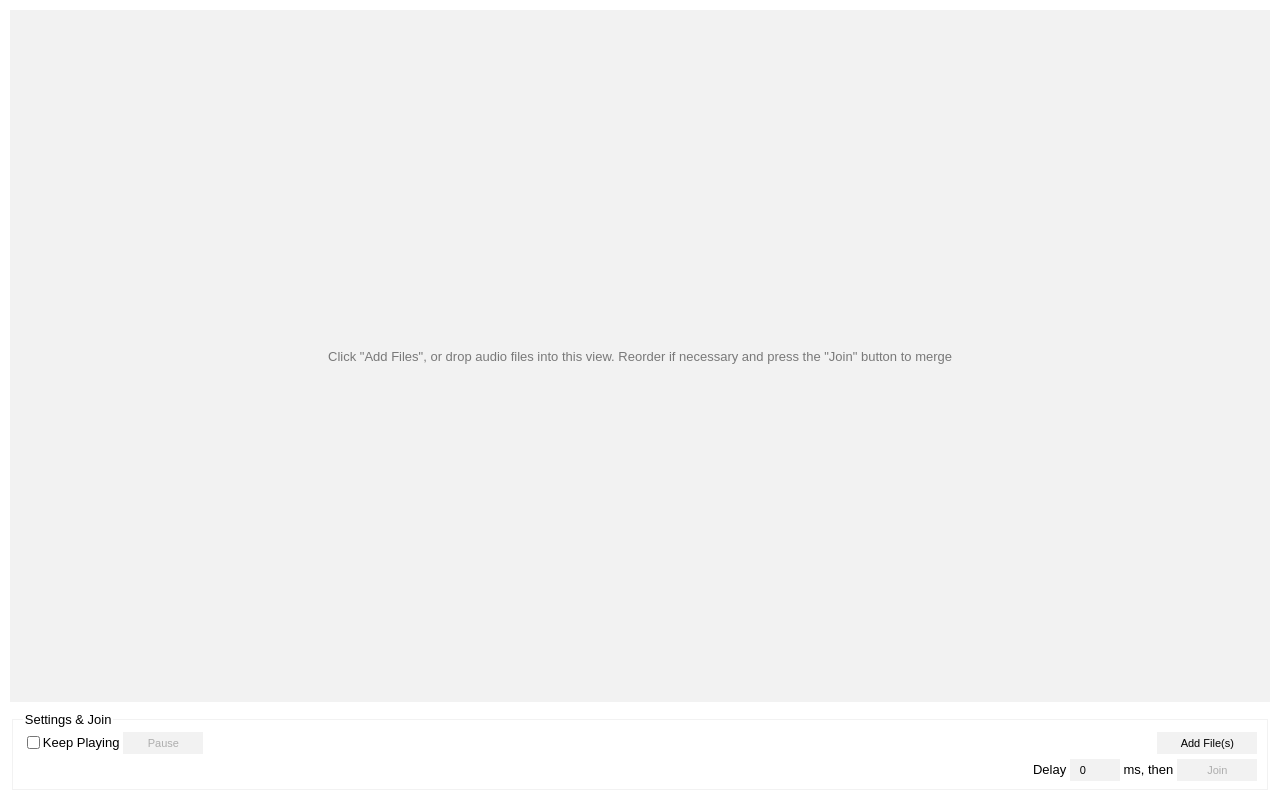
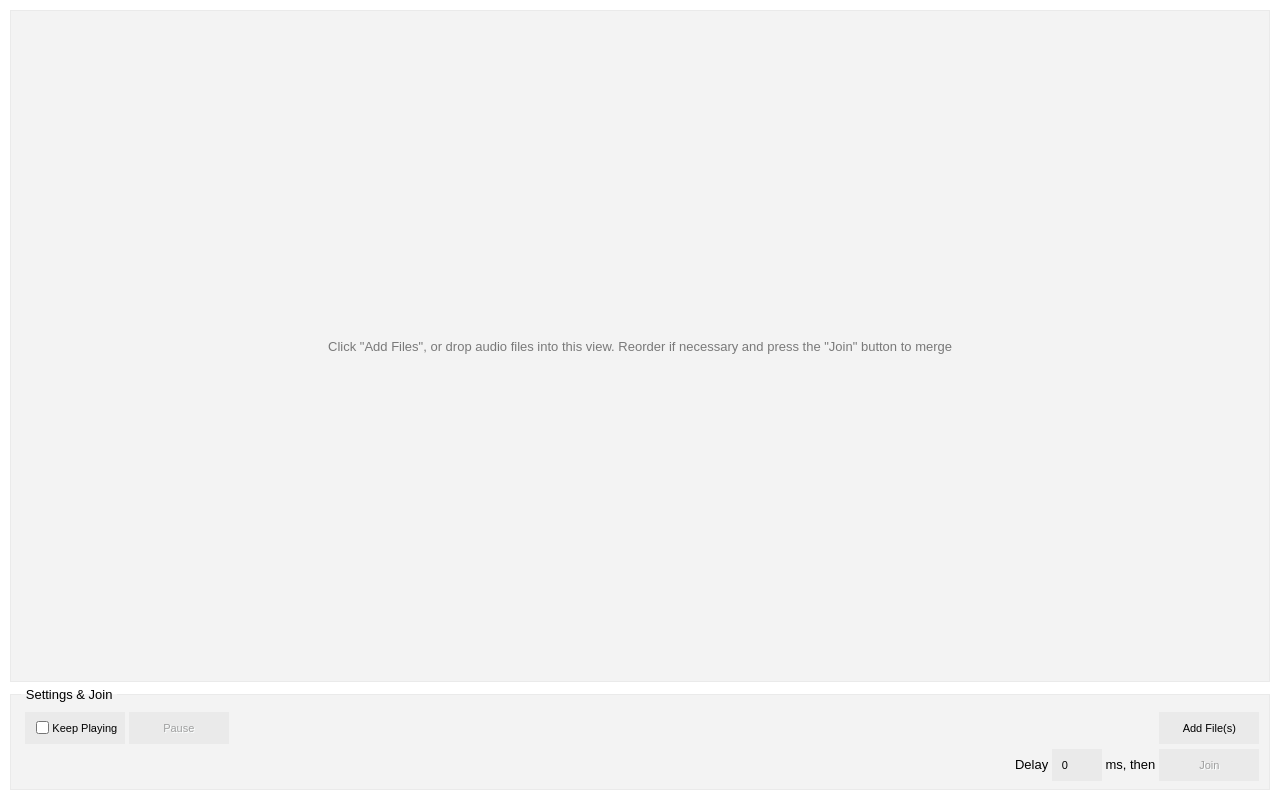
Before and after one commit to brian-girko/audio-joiner, a browser extension: page data/window/index.html in a window 1280 px wide. Drawn offline with Linux system fonts and the light colour scheme.

Commit message:
version 0.1.2

```diff
--- a/background.js
+++ b/background.js
@@ -6,7 +6,6 @@ chrome.browserAction.onClicked.addListener(() => chrome.storage.local.get({
   left: screen.availLeft + Math.round((screen.availWidth - 700) / 2),
   top: screen.availTop + Math.round((screen.availHeight - 500) / 2)
 }, prefs => {
-  console.log(prefs);
   chrome.windows.create({
     url: 'data/window/index.html',
     width: prefs.width,
--- a/data/window/index.css
+++ b/data/window/index.css
@@ -1,34 +1,41 @@
 :root {
-  --bg-dark: rgba(0, 0, 0, 0.05);
+  --bg-dark: #f3f3f3;
+  --bg-darker: #eaeaea;
   --fg-dark: rgba(0, 0, 0, 0.5);
 }
 body {
   display: flex;
   flex-direction: column;
   font-size: 13px;
-  font-family: Arial,"Helvetica Neue",Helvetica,sans-serif;
+  font-family: Arial, "Helvetica Neue", Helvetica, sans-serif;
   height: calc(100vh - 20px);
   margin: 10px;
 }
 .button,
 input[type=button] {
   cursor: pointer;
-  padding: 5px 10px;
-  background-color: var(--bg-dark);
+  display: inline-flex;
+  height: 32px;
+  background-color: var(--bg-darker);
   border: none;
-  min-width: 80px;
+  outline: none;
+  min-width: 100px;
   font-size: 11px;
   margin-left: 4px;
   text-align: center;
   justify-content: center;
 }
+input[type=button]:disabled {
+  color: #a0a0a0;
+  text-shadow: 1px 1px #fcffff;
+}
 input[type=number] {
   width: 30px;
-  background-color: var(--bg-dark);
+  background-color: var(--bg-darker);
   border: none;
   outline: none;
   font-size: 11px;
-  padding: 5px 10px;
+  padding: 10px;
 }
 input[type=file] {
   display: none;
@@ -42,13 +49,19 @@ audio {
   height: 30px;
   outline: none;
 }
+#entries-container {
+  display: flex;
+  flex: 1;
+  height: 64px;
+  border: solid 1px var(--bg-darker);
+}
 #entries {
   display: flex;
   flex-direction: column;
   align-items: flex-start;
-  height: 64px;
   flex: 1;
   overflow: auto;
+  height: 100%;
 }
 
 #entries:empty {
@@ -60,12 +73,13 @@ audio {
   content: 'Click "Add Files", or drop audio files into this view. Reorder if necessary and press the "Join" button to merge';
   text-align: center;
   color: var(--fg-dark);
+  padding: 10px;
 }
 
 .entry {
   display: grid;
   column-gap: 5px;
-  grid-template-columns: 20px auto min-content 20px;
+  grid-template-columns: 20px 1fr minmax(min-content, 80px) 20px;
   grid-template-rows: auto;
   grid-template-areas:
     "drag name audio close"
@@ -82,21 +96,21 @@ audio {
   grid-area: drag;
   user-select: none;
 }
-.entry>:nth-child(2),
-.entry>:nth-child(3) {
+.entry > :nth-child(2),
+.entry > :nth-child(3) {
   display: flex;
   align-items: center;
 }
-.entry>:nth-child(2) {
+.entry > :nth-child(2) {
   grid-area: name;
-  overflow: hidden
+  overflow: hidden;
 }
-.entry>:nth-child(2) [data-id="name"] {
+.entry > :nth-child(2) [data-id="name"] {
   text-overflow: ellipsis;
   overflow: hidden;
   padding: 5px 0;
 }
-.entry>:nth-child(3) {
+.entry > :nth-child(3) {
   grid-area: audio;
   display: flex;
   justify-content: flex-end;
@@ -114,33 +128,43 @@ audio {
 .entry [data-id="msg"]:not(:empty) ~ [data-id="name"] {
   display: none;
 }
-@media screen and (max-width: 600px)  {
+@media screen and (max-width: 600px) {
   .entry {
     grid-template-areas:
       "drag name name close"
       "drag audio audio close";
+  }
+  audio {
+    width: 100%;
+  }
+  #pause {
+    display: none;
   }
 }
 .entry.disabled {
   opacity: 0.8;
 }
 .entry [data-id="warning"] {
-  color: #ff3333;
+  color: #f33;
 }
 
 fieldset {
   min-width: 100px;
-  margin-top: 10px;
   white-space: nowrap;
-  border: solid 1px var(--bg-dark);
+  background-color: var(--bg-dark);
+  border: solid 1px var(--bg-darker);
+  margin: 0;
 }
 fieldset.hidden {
   display: none;
 }
-fieldset>div:first-of-type {
+fieldset > div:first-of-type {
   margin-bottom: 5px;
   display: flex;
   align-items: center;
+}
+legend {
+  padding: 5px;
 }
 
 .download {
@@ -153,7 +177,7 @@ fieldset>div:first-of-type {
 .download input {
   background: url(download.svg) no-repeat center center;
   border: none;
-  margin-left: 10px;
+  margin: 0 20px;
   cursor: pointer;
   outline: none;
 }
--- a/data/window/index.html
+++ b/data/window/index.html
@@ -12,7 +12,7 @@
       <span data-id="drag">⋮</span>
       <div>
         <span data-id="msg"></span>
-        <span data-id="name">this is filenamethis is filenamethis is filenamethis is filenamethis is filenamethis is filenamethis is filenamethis is filename</span>
+        <span data-id="name"></span>
       </div>
       <div>
         <span data-id="warning">This file-type is not supported</span>
@@ -20,18 +20,19 @@
       <span data-id="close" data-command="remove">×</span>
     </div>
   </template>
-  <div id="entries"></div>
-
+  <label id="entries-container">
+    <div id="entries"></div>
+  </label>
   <fieldset>
     <legend>Settings &amp; Join</legend>
     <div>
-      <label style="overflow: hidden">
+      <label style="overflow: hidden;" class="button">
         <input type="checkbox" id="loop">
         <span style="overflow: hidden; display: inline-block; text-overflow: ellipsis;">Keep Playing</span>
       </label>
       <input type="button" id="pause" value="Pause" data-command="pause" disabled="true">
       <span style="flex: 1"></span>
-      <label class="button"><input type="file" id="files" multiple accept="audio/*|video/*">Add File(s)</label>
+      <label class="button"><input type="file" id="files" multiple accept="audio/*,video/*">Add File(s)</label>
     </div>
     <div style="display: flex; align-items: center;">
       <div id="player"></div>
--- a/data/window/index.js
+++ b/data/window/index.js
@@ -16,6 +16,7 @@ document.addEventListener('DOMContentLoaded', () => {
       animation: 150
     });
   };
+  script.onerror = e => console.log(e, script.src);
   script.src = 'libs/Sortable.js';
   document.body.appendChild(script);
 });
@@ -190,7 +191,6 @@ function bufferToWave(abuffer, len) {
     let name = '';
     for (const id of sortable.toArray()) {
       const entry = document.querySelector(`[data-id="${id}"]`);
-      console.log(entry);
       if (!entry || entry.classList.contains('disabled')) {
         continue;
       }
```
Also changed, not shown: manifest.json, 3 other files.
